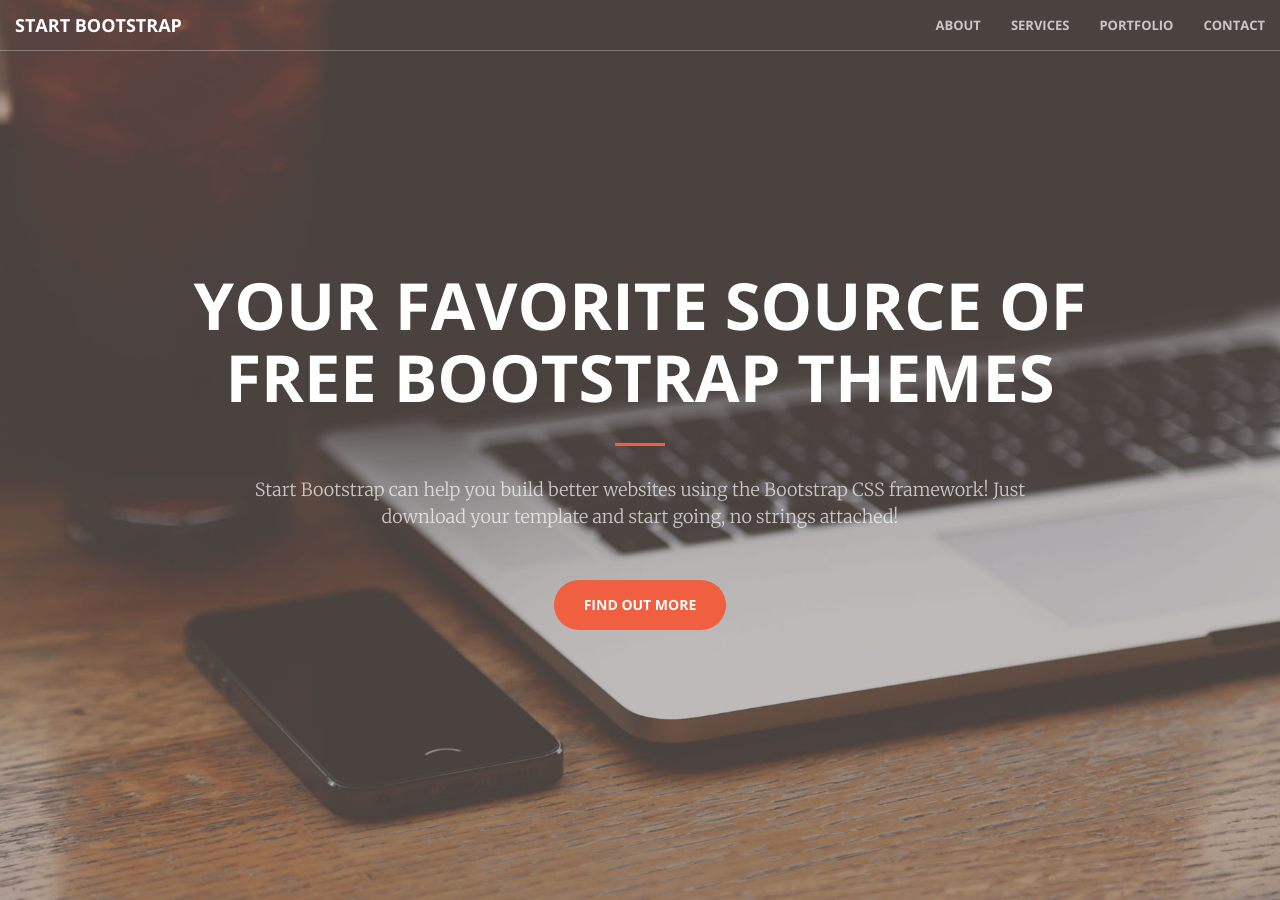
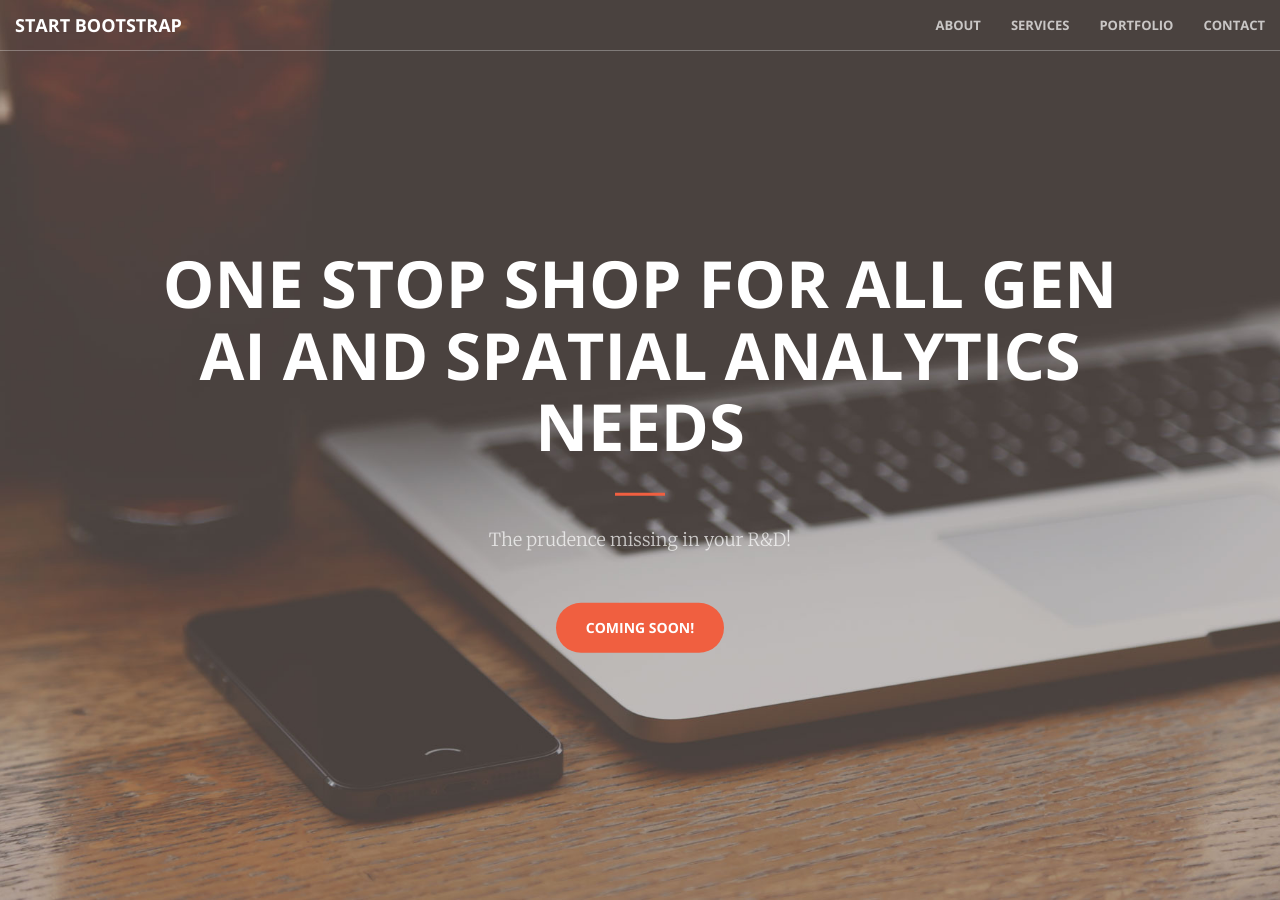
Before and after one commit to amity-sujit/prudencier, a Jekyll site: the page built from index.html, in a window 1280 px wide and 900 px high. Built offline with Jekyll 4.4.1, drawn with Linux system fonts in a browser that asks for light colours.

Commit message:
customization

```diff
--- a/_includes/head.html
+++ b/_includes/head.html
@@ -6,7 +6,7 @@
     <meta name="description" content="">
     <meta name="author" content="">
 
-    <title>Creative - Start Bootstrap Theme</title>
+    <title>Prudencier</title>
 
     <!-- Bootstrap Core CSS -->
     <link rel="stylesheet" href="css/bootstrap.min.css" type="text/css">
--- a/_includes/header.html
+++ b/_includes/header.html
@@ -1,10 +1,10 @@
 <header>
     <div class="header-content">
         <div class="header-content-inner">
-            <h1>Your Favorite Source of Free Bootstrap Themes</h1>
+            <h1>One stop shop for all Gen AI and Spatial analytics needs</h1>
             <hr>
-            <p>Start Bootstrap can help you build better websites using the Bootstrap CSS framework! Just download your template and start going, no strings attached!</p>
-            <a href="#about" class="btn btn-primary btn-xl page-scroll">Find Out More</a>
+            <p>The prudence missing in your R&D!</p>
+            <a href="#about" class="btn btn-primary btn-xl page-scroll">Coming soon!</a>
         </div>
     </div>
 </header>
```
